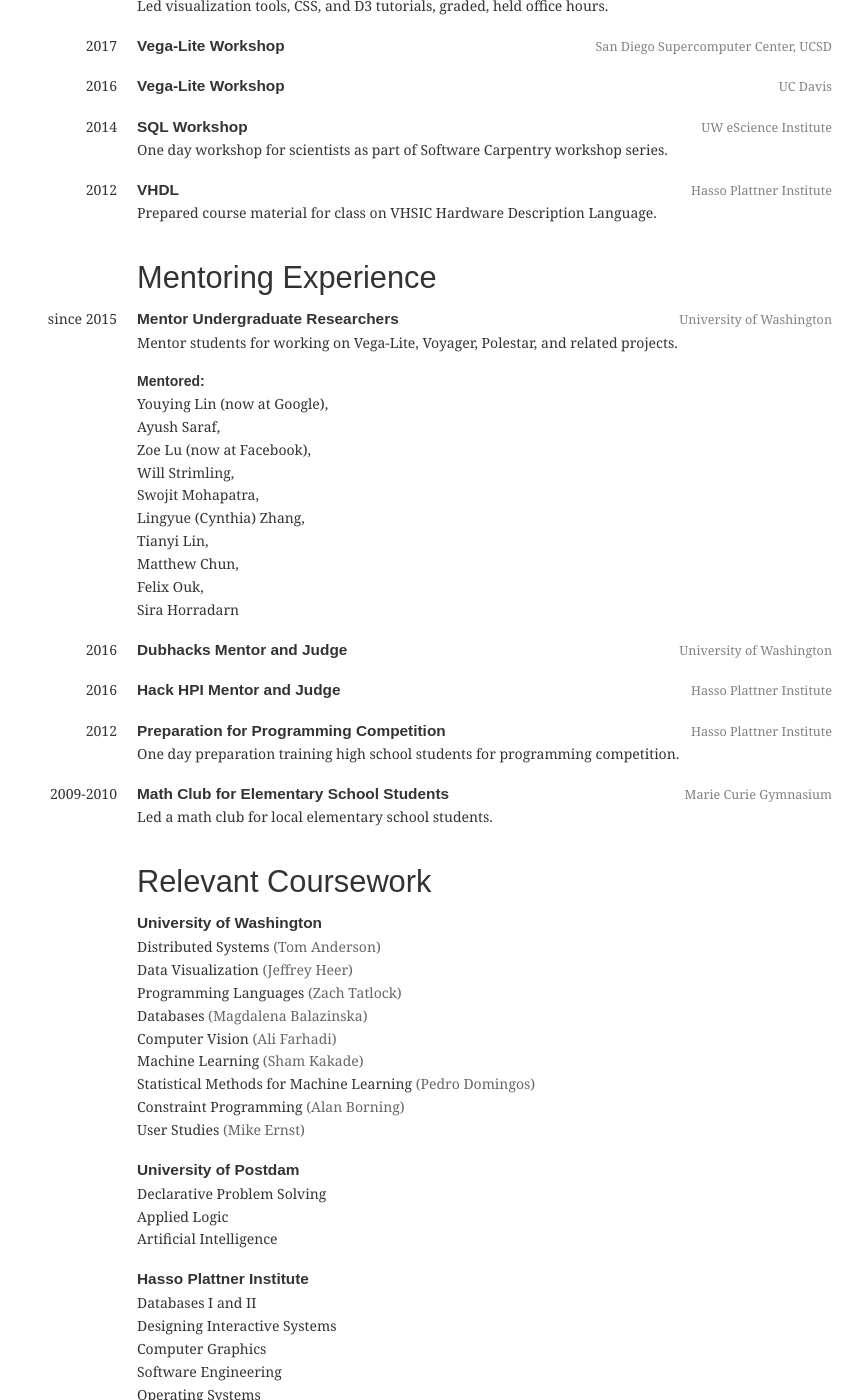
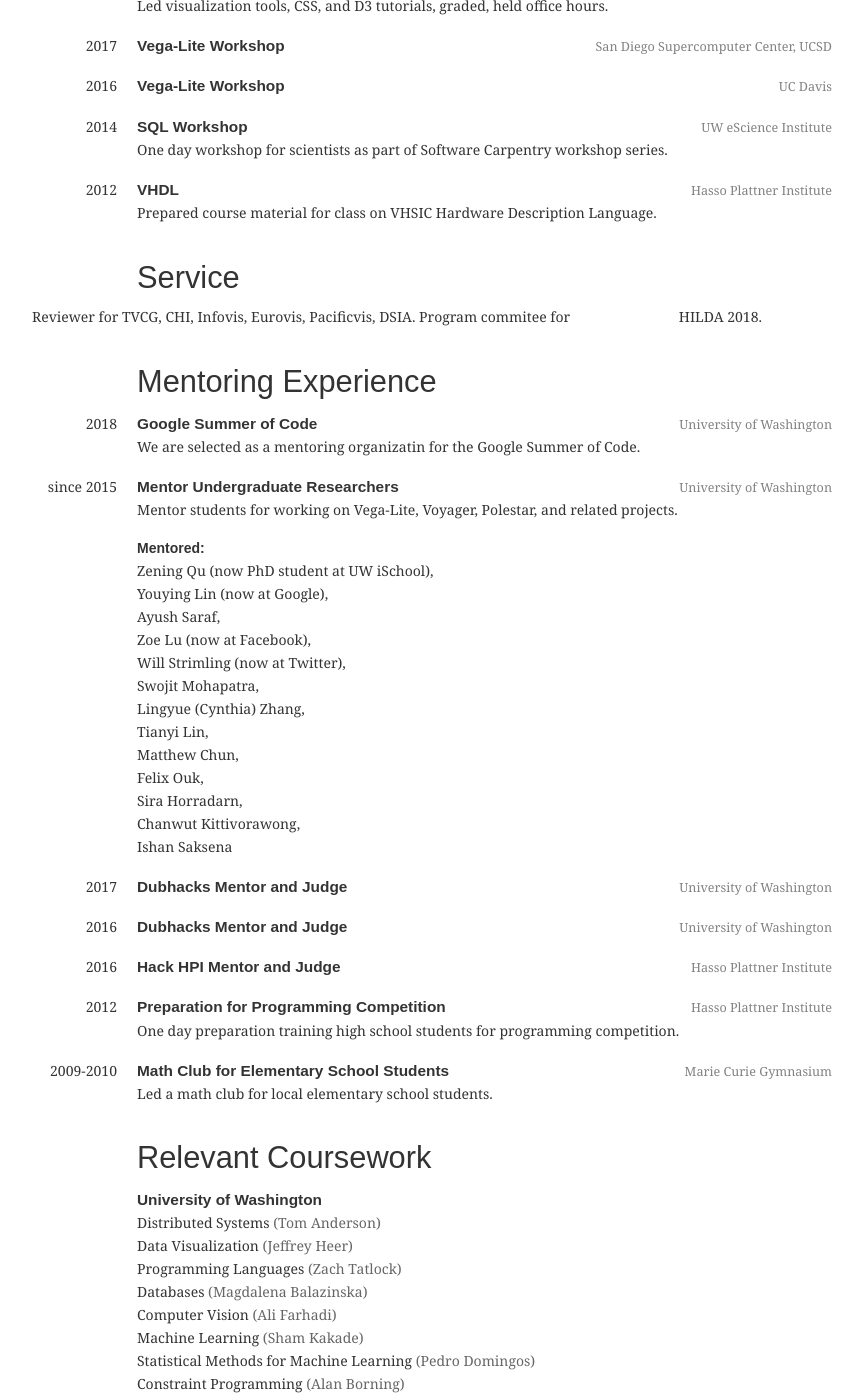
Before and after one commit to domoritz/domoritz.github.io, a Jekyll site: the page built from cv.html, in a window 1280 px wide and 1400 px high, scrolled down 5049 px. Shown: the whole window, without its empty margins (208-1071 px from the left). Built offline with Jekyll 4.4.1, drawn with Linux system fonts in a browser that asks for light colours.

Commit message:
Add more mentoring and service

```diff
--- a/_data/mentoring.yml
+++ b/_data/mentoring.yml
@@ -1,18 +1,28 @@
+- title: "Google Summer of Code"
+  year: 2018
+  description: We are selected as a mentoring organizatin for the Google Summer of Code.
+  location: University of Washington
 - title: "Mentor Undergraduate Researchers"
   location: University of Washington
   year: since 2015
   description: Mentor students for working on Vega-Lite, Voyager, Polestar, and related projects.
   who:
+    - Zening Qu (now PhD student at UW iSchool)
     - Youying Lin (now at Google)
     - Ayush Saraf
     - Zoe Lu (now at Facebook)
-    - Will Strimling
+    - Will Strimling (now at Twitter)
     - Swojit Mohapatra
     - Lingyue (Cynthia) Zhang
     - Tianyi Lin
     - Matthew Chun
     - Felix Ouk
     - Sira Horradarn
+    - Chanwut Kittivorawong
+    - Ishan Saksena
+- title: "Dubhacks Mentor and Judge"
+  year: 2017
+  location: University of Washington
 - title: "Dubhacks Mentor and Judge"
   year: 2016
   location: University of Washington
--- a/cv.html
+++ b/cv.html
@@ -296,6 +296,9 @@
   </p>
 {% endfor %}
 
+<h2>Service</h2>
+
+Reviewer for TVCG, CHI, Infovis, Eurovis, Pacificvis, DSIA. Program commitee for <a href="http://hilda.io/2018/">HILDA 2018</a>.
 
 <h2>Mentoring Experience</h2>
 
```
